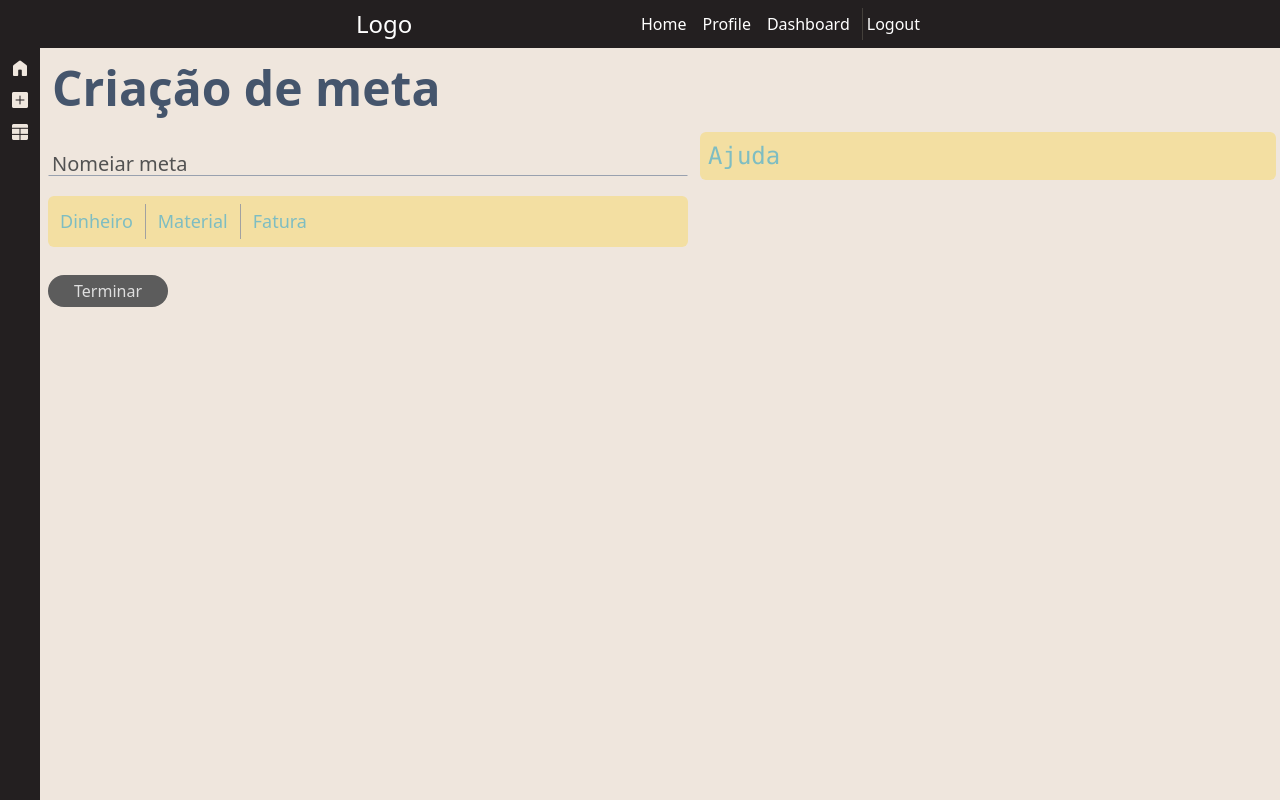
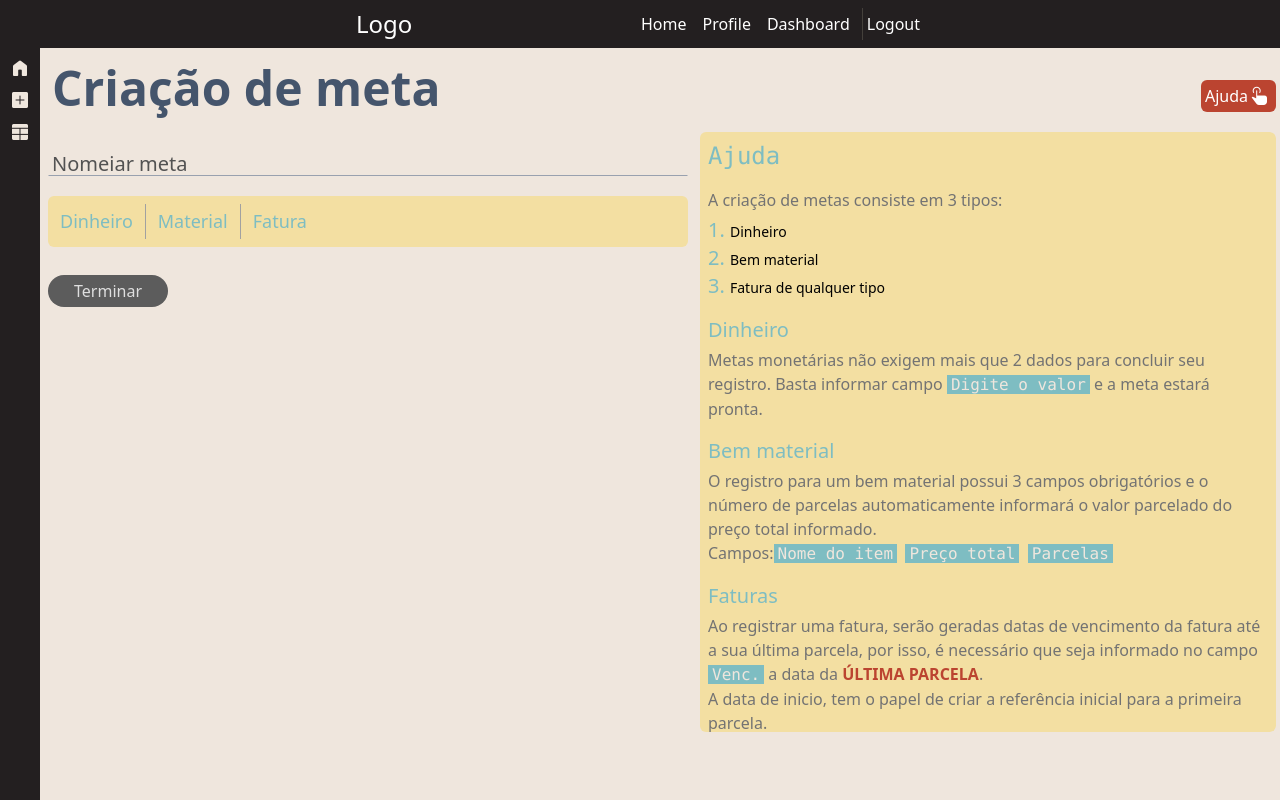
Before and after one commit to Luc4sDomingu3z/ForEnterTcc, an Angular app: page /dashboard/new in a window 1280 px wide. Shown: the top 800 px of the page. Built offline with nearby package versions, Linux system fonts and the light colour scheme.

Commit message:
Criacao de meta & nova pagina de consultas

```diff
--- a/src/app/app.routes.ts
+++ b/src/app/app.routes.ts
@@ -4,6 +4,7 @@ import { Home } from './pages/home/home';
 import { HomeDashboard } from './dashboard/home-dashboard/home-dashboard';
 import { NewmetaDashboard } from './dashboard/newmeta-dashboard/newmeta-dashboard';
 import { authGuard } from './guard/auth-guard';
+import { Consultas } from './components/consultas/consultas';
 
 export const routes: Routes = [
   {
@@ -31,5 +32,10 @@ export const routes: Routes = [
     path: 'dashboard/new',
     title: 'Nova meta',
     component: NewmetaDashboard,
+  },
+  {
+    path: 'dashboard/see',
+    title: 'Ver as metas',
+    component: Consultas
   }
 ];
--- /dev/null
+++ b/src/app/components/consultas/consultas.html
@@ -0,0 +1,43 @@
+<main class="w-full h-full max-w-[1920px] mx-auto">
+  <section
+    class="grid grid-row-[1fr_auto] lg:grid-rows-none lg:grid-cols-[auto_1fr] min-h-9 lg:min-h-200"
+  >
+    <app-navbar
+      class="w-full h-full row-start-2 lg:row-start-1 lg:max-w-120 lg:hover:max-w-70 transition-all"
+    ></app-navbar>
+
+    <div aria-label="Content" class="container mx-auto p-1 py-2">
+      <h1 class="w-full text-left text-4xl md:text-5xl p-2 font-bold mb-3 text-slate-600">Área de consultas</h1>
+
+      <section class="rounded-md w-full mx-auto mt-2 relative">
+        <div class="max-w-2xl" data-main-table>
+          <section class="w-full">
+            <div class="relative pt-2 w-full">
+              <input id="meta_name" name="meta-name" type="text" class="transition-all peer h-full ease-out p-1 w-full border border-transparent border-b-gray-400 outline-none focus:border-sky-500 focus:pt-4 valid:pt-4 focus:text-neutral-800 focus:rounded-md placeholder:opacity-0 focus:placeholder:opacity-100 valid:border-lime-500 valid:rounded-sm" placeholder="Pesquisar meta" required>
+              <label for="meta_name" class="transition-all w-full max-w-max ease-in md:text-xl text-sm peer-focus:text-sm peer-focus:top-4 peer-focus:right-2 peer-focus:left-auto peer-focus:pr-2 peer-valid:text-sm peer-valid:top-2 peer-valid:right-4 peer-valid:text-right text-neutral-600 absolute left-0 leading-0 top-4">
+                <span class="material-symbols-rounded">search</span>
+              </label>
+            </div>
+          </section>
+
+          <section class="w-full grid grid-cols-1 items-start p-1 py-2 grid-rows gap-2 relative min-h-40 mt-2 border-gray-400 border rounded-md">
+            <span class="absolute top-5 left-1/2 text-gray-500 invisible select-none p-1 -translate-x-1/2 mx-auto w-full text-center max-w-max">Nada para ver aqui</span>
+
+            <div class="grid grid-cols-[minmax(50px,90px)_1fr_120px] items-stretch mx-auto max-w-xl w-full items-center p-1 bg-vanilla gap-1 border border-gray-400 rounded-md" aria-label="Meta">
+              <span class="flex items-center text-persian-red p-1 select-all">#0001</span>
+              <span class="flex items-center p-1 select-all text-persian-red text-center justify-center">Geladeira da Brastemp</span>
+              <span class="flex flex-row flex-nowrap gap-1 items-stretch">
+                <button type="button" class="transition-all ease-out cursor-pointer flex items-center justify-center bg-raisin-black text-linen rounded-lg p-1 w-full hover:scale-120 outline outline-transparent active:outline-blue-400 active:scale-110">
+                  <span class="material-symbols-rounded">mystery</span>
+                </button>
+                <button type="button" class="transition-all ease-out cursor-pointer flex items-center justify-center bg-verdigris p-1 rounded-lg text-linen w-full hover:scale-120 active:scale-110 outline outline-transparent active:outline-blue-400">
+                  <span class="material-symbols-rounded">edit_square</span>
+                </button>
+              </span>
+            </div>
+          </section>
+        </div>
+      </section>
+    </div>
+  </section>
+</main>
--- /dev/null
+++ b/src/app/components/consultas/consultas.ts
@@ -0,0 +1,12 @@
+import { Component } from '@angular/core';
+import { Navbar } from '../../dashboard/navbar/navbar';
+
+@Component({
+  selector: 'app-consultas',
+  imports: [Navbar],
+  templateUrl: './consultas.html',
+  styleUrl: './consultas.scss'
+})
+export class Consultas {
+
+}
--- a/src/app/components/header/header.html
+++ b/src/app/components/header/header.html
@@ -11,9 +11,11 @@
     </div>
     <nav class="relative">
       <button (pointerup)="headerNavToggle($event)" data-nav-toggled="false" type="button"
-        class="lg:hidden transition-all focus:bg-white focus:text-black hover:bg-white hover:text-black cursor-pointer rounded-md border aspect-square w-10 flex items-center justify-center rotate-90 text-center">|||</button>
+        class="lg:hidden transition-all outline outline-transparent focus:bg-white focus:text-black hover:bg-white hover:text-black focus:bg-black! focus:text-white focus:border-white focus:outline-white cursor-pointer rounded-md border aspect-square w-10 flex items-center justify-center text-center">
+          <span class="material-symbols-rounded">menu</span>
+        </button>
       <ul
-        class="flex flex-col transition-all ease-in opacity-0 lg:opacity-100 gap-2 overflow-hidden absolute right-0 w-50 max-w-80 bg-raisin-black p-1 lg:p-0 rounded-sm border-1 border-gray-300 translate-y-5 lg:translate-none lg:border-none lg:rounded-none lg:max-w-max lg:w-max lg:flex-row lg:static">
+        class="flex flex-col transition-all ease-in opacity-0 lg:opacity-100 gap-2 overflow-hidden invisible lg:visible absolute right-0 w-50 max-w-80 bg-raisin-black p-1 lg:p-0 rounded-sm border-1 border-gray-300 translate-y-5 lg:translate-none lg:border-none lg:rounded-none lg:max-w-max lg:w-max lg:flex-row lg:static">
         <li>
           <a routerLink="" class="transition-all hover:bg-stone-400 hover:rounded-sm flex items-center p-1">Home</a>
         </li>
@@ -23,11 +25,10 @@
         </li>
         <li>
           <a routerLink="dashboard"
-            class="transition-all hover:bg-stone-400 hover:rounded-sm flex items-center p-1">Dashboard</a>
+            class="transition-all hover:bg-stone-400 lg:pointer-events-auto hover:rounded-sm flex items-center p-1">Dashboard</a>
         </li>
         <li>
-          <a routerLink="logout"
-            class="transition-all lg:border-stone-700 lg:border-l hover:bg-stone-400 hover:rounded-sm flex items-center p-1">Logout</a>
+          <button type="button" (click)="btnLogout($event)" title="Sair da conta" class="transition-all cursor-pointer lg:border-stone-700 lg:border-l hover:bg-stone-400 hover:rounded-sm flex items-center p-1">Logout</button>
         </li>
       </ul>
     </nav>
--- a/src/app/components/header/header.scss
+++ b/src/app/components/header/header.scss
@@ -0,0 +1,7 @@
+@media screen and (max-width: 1024px) {
+  /* Toggle header */
+  .toggled_header {
+    opacity: 1 !important;
+    visibility: visible !important;
+  }
+}
--- a/src/app/components/header/header.ts
+++ b/src/app/components/header/header.ts
@@ -31,15 +31,13 @@ export class Header implements OnInit {
     if (btnDataSetArray.length === 0 || btnDataSetArray.includes('navToggled') === false)
       btn.dataset['navToggled'] = 'false';
 
-    console.log('verificando');
-    if (btn.dataset['navToggled'] == 'false') {
-      btn.dataset['navToggled'] = 'true';
-      ul?.classList.add('opacity-100');
-      ul?.classList.remove('opacity-0');
+    console.log(window.origin);
+    if (btn.dataset['navToggled'] === "false") {
+      btn.dataset['navToggled'] = 'true'
+      ul?.classList.add('toggled_header')
     } else {
-      btn.dataset['navToggled'] = 'false';
-      ul?.classList.remove('opacity-100');
-      ul?.classList.add('opacity-0');
+      btn.dataset['navToggled'] = 'false'
+      ul?.classList.remove('toggled_header')
     }
 
     const links: NodeListOf<HTMLAnchorElement> | undefined = ul?.querySelectorAll('a');
@@ -64,4 +62,13 @@ export class Header implements OnInit {
       btn.dataset['navToggled'] = 'false'
     }
   }
+
+  /**
+   * Botao de logout
+   */
+  btnLogout(e: Event) {
+    if (e.currentTarget === null) return;
+
+    this.authService.logout()
+  }
 }
--- a/src/app/dashboard/navbar/navbar.html
+++ b/src/app/dashboard/navbar/navbar.html
@@ -1,4 +1,4 @@
-<div aria-label="Nav lateral" class="w-full h-full row-start-2 lg:row-start-1 lg:max-w-10 transition-all lg:hover:max-w-40">
+<div aria-label="Nav lateral" class="w-full h-full row-start-2 lg:row-start-1 lg:max-w-10 transition-all lg:hover:max-w-70">
   <nav class="bg-raisin-black pb-2 lg:pb-1 p-1 h-full">
     <ul class="flex flex-row lg:flex-col gap-1 lg:gap-0 justify-center">
       <li>
--- a/src/app/dashboard/newmeta-dashboard/newmeta-dashboard.html
+++ b/src/app/dashboard/newmeta-dashboard/newmeta-dashboard.html
@@ -1,13 +1,13 @@
 <main class="w-full h-full max-w-[1920px] mx-auto">
   <section class="grid grid-rows-[1fr_auto] lg:grid-rows-none lg:grid-cols-[auto_1fr] min-h-90 lg:min-h-200">
-    <app-navbar class="w-full h-full row-start-2 lg:row-start-1 lg:max-w-10 lg:hover:max-w-40 transition-all"></app-navbar>
+    <app-navbar class="w-full h-full row-start-2 lg:row-start-1 lg:max-w-120 lg:hover:max-w-70 transition-all"></app-navbar>
     <div aria-label="Content" class="container mx-auto p-1 py-2">
       <h1 class="w-full text-left text-4xl md:text-5xl p-2 font-bold mb-3 text-slate-600">
         Criação de meta
       </h1>
       <!--<hr class="border-slate-400" />-->
 
-      <section class="rounded-md flex md:flex-nowrap items-start flex-wrap relative gap-2 mt-2 w-full mx-auto">
+      <section class="rounded-md flex md:flex-nowrap items-start overflow-hidden flex-wrap relative gap-2 mt-2 w-full mx-auto">
         <form class="w-full max-w-5xl p-1 flex flex-col gap-5" method="post" (submit)="preventSubmit($event)">
           <fieldset>
             <div class="relative pt-2">
@@ -105,8 +105,57 @@
           </fieldset>
         </form>
 
-        <div aria-label="Explicando utilizacao" class="bg-vanilla w-full max-w-xl p-2 rounded-md">
-          <h2 class="text-2xl font-thin font-mono text-verdigris">Ajuda</h2>
+        <div aria-label="Explicando utilizacao" data-toggled="true" class="transition-all ease-out bg-vanilla w-full h-full max-h-150 sticky bottom-0 md:top-0 max-w-xl p-2 rounded-md overflow-y-auto">
+          <div class="">
+            <h2 class="text-2xl float-left font-thin font-mono text-verdigris select-none">Ajuda</h2>
+            <button type="button" (pointerup)="showTutor($event)" class="text-white bg-persian-red fixed top-20 right-1 flex items-center p-1 rounded-md z-20">Ajuda<span class="material-symbols-rounded">touch_app</span></button>
+          </div>
+
+          <div class="mt-12 text-neutral-500">
+            <p>A criação de metas consiste em 3 tipos:</p>
+            <ol class="list-decimal list-inside mt-1">
+              <li class="text-verdigris text-xl">
+                <span class="text-black text-sm">Dinheiro</span>
+              </li>
+              <li class="text-verdigris text-xl">
+                <span class="text-black text-sm">
+                  Bem material
+                </span>
+              </li>
+              <li class="text-verdigris text-xl"><span class="text-black text-sm">Fatura de qualquer tipo</span></li>
+            </ol>
+
+            <article aria-label="Dinheiro Tutor">
+              <h2 class="text-verdigris py-1 mt-3 text-xl">Dinheiro</h2>
+              <p>
+                Metas monetárias não exigem mais que 2 dados para concluir seu registro. Basta informar campo
+                <code class="bg-verdigris px-1 text-linen select-none pointer-events-none">Digite o valor</code> e a meta estará pronta.
+              </p>
+            </article>
+
+            <article aria-label="Bem material tutor">
+              <h2 class="text-verdigris py-1 mt-3 text-xl">Bem material</h2>
+              <p>
+                O registro para um bem material possui 3 campos obrigatórios e o número de parcelas automaticamente
+                informará o valor parcelado do preço total informado.
+                <br>
+                <span>Campos:</span>
+                <code class="bg-verdigris px-1 text-linen select-none pointer-events-none">Nome do item</code>&nbsp;
+                <code class="bg-verdigris px-1 text-linen select-none pointer-events-none">Preço total</code>&nbsp;
+                <code class="bg-verdigris px-1 text-linen select-none pointer-events-none">Parcelas</code>
+              </p>
+            </article>
+
+            <article aria-label="Fatura">
+              <h2 class="text-verdigris py-1 mt-3 text-xl">Faturas</h2>
+              <p>
+                Ao registrar uma fatura, serão geradas datas de vencimento da fatura até a sua última parcela, por isso, é necessário que seja informado no campo <code class="bg-verdigris px-1 text-linen select-none pointer-events-none">Venc.</code> a data da <strong class="uppercase text-persian-red">Última parcela</strong>.
+              </p>
+              <p>
+                A data de inicio, tem o papel de criar a referência inicial para a primeira parcela.
+              </p>
+            </article>
+          </div>
         </div>
       </section>
     </div>
--- a/src/app/dashboard/newmeta-dashboard/newmeta-dashboard.ts
+++ b/src/app/dashboard/newmeta-dashboard/newmeta-dashboard.ts
@@ -30,6 +30,31 @@ export class NewmetaDashboard {
   }
 
   /**
+   *  Ativar/Desativar conteiner de ajuda sobre criacao de meta.
+   * @param e
+   * @returns
+   */
+  showTutor(e: Event) {
+    if (e.currentTarget === null) return;
+
+    const btn = e.currentTarget as HTMLButtonElement
+
+    const context: HTMLDivElement | null = btn.parentElement?.parentElement as HTMLDivElement
+
+    if (context === null) return;
+    const css: string[] = ["max-h-[40px]", "overflow-hidden!"]
+
+    if (context.classList.contains('max-h-150')) {
+      context.classList.add(...css)
+      context.classList.remove('max-h-150')
+    } else {
+      context.classList.remove(...css)
+      context.classList.add('max-h-150')
+    }
+  }
+
+
+  /**
    * Habilitar campos respectivos da escolha do tipo de meta
    * @param {Event} e
    * @returns
```
Also changed, not shown: src/app/components/consultas/consultas.scss (added), 1 other file (tests, documents, lock files or other folders).
